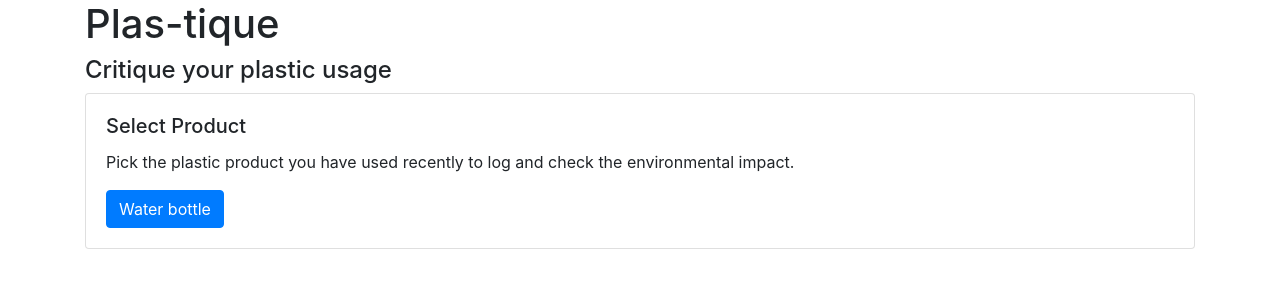
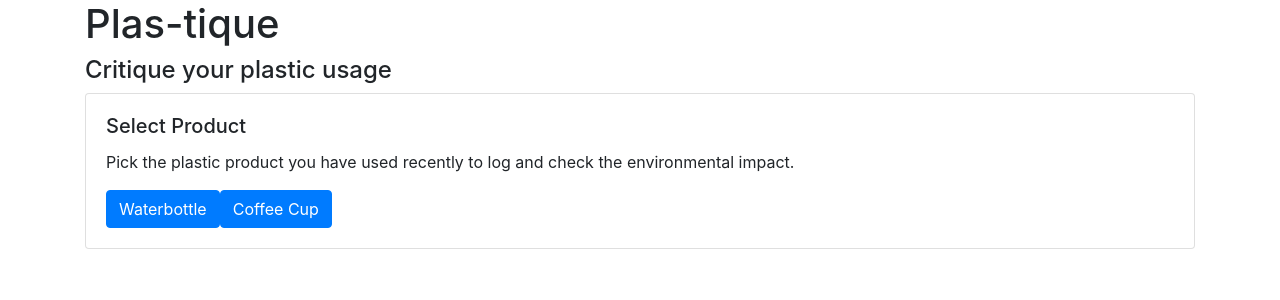
Before and after one commit to astroash/plas-tique, a React (Create React App) app in the folder client/: page / in a window 1280 px wide. Shown: the top 300 px of the page. Built offline with nearby package versions, Linux system fonts and the light colour scheme.

Commit message:
Products page working with a json document

```diff
--- a/client/src/components/SelectProduct.js
+++ b/client/src/components/SelectProduct.js
@@ -1,13 +1,29 @@
 import React from 'react';
+import products from '../mockProducts.json';
 
-const SelectProduct = () => (
+const getAllProducts = () => {
+  return products;
+}
+
+const SelectProduct = () => {
+  const products = getAllProducts();
+
+  return (
     <div className="card">
       <div className="card-body">
         <h5 className="card-title">Select Product</h5>
         <p className="card-text">Pick the plastic product you have used recently to log and check the environmental impact.</p>
-    <a href="/facts" className="btn btn-primary">Water bottle</a>
+        {products.map(product =>
+          <a
+            href={`/facts/${product.productId}`}
+            className="btn btn-primary"
+            >
+            {product.productName}
+          </a>
+        )}
       </div>
     </div>
-);
+  )
+};
 
 export default SelectProduct;
--- /dev/null
+++ b/client/src/mockProducts.json
@@ -0,0 +1,10 @@
+[
+    {
+        "productId": 1,
+        "productName": "Waterbottle"
+    },
+    {
+        "productId": 2,
+        "productName": "Coffee Cup"
+    }
+]
```
Lines whose indentation alone changed are shown as unchanged.
